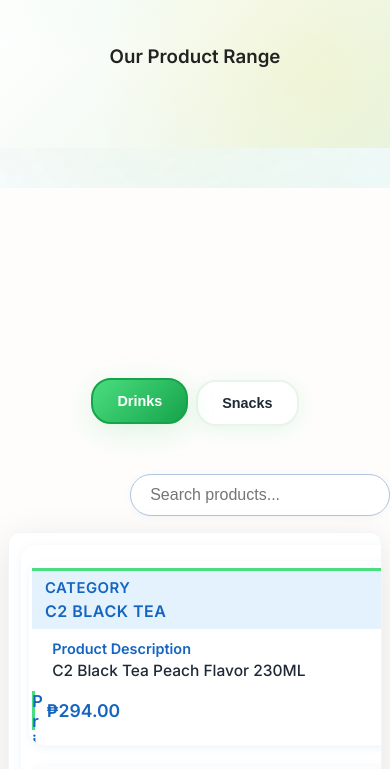
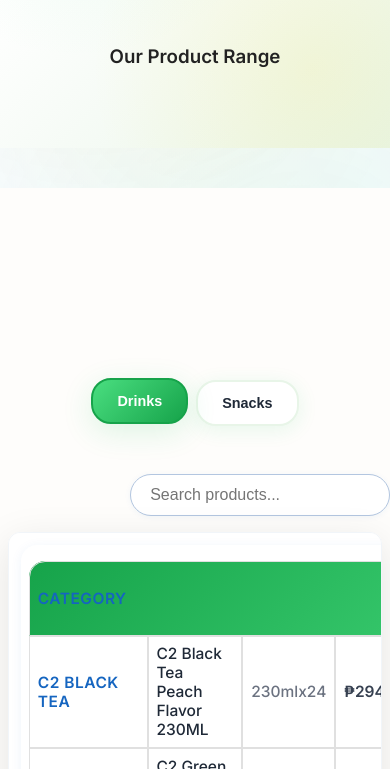
Before and after one commit to michaeljosherr/T-C-Web, a plain HTML site: page products.html in a window 390 px wide. Shown: the part 317-1086 px from the top of the page. Drawn offline with Linux system fonts and the light colour scheme.

Commit message:
overlapping problem solved

```diff
--- a/products.html
+++ b/products.html
@@ -554,64 +554,42 @@
       /* Responsive Table for Mobile - Improved to prevent overlap and stacking issues */
       @media (max-width: 700px) {
         .responsive-table, .responsive-table thead, .responsive-table tbody, .responsive-table tr, .responsive-table th, .responsive-table td {
-          display: block;
-          width: 100%;
+          display: table !important;
+          width: auto !important;
           box-sizing: border-box;
         }
         .responsive-table thead {
-          display: none;
+          display: table-header-group !important;
         }
         .responsive-table tr {
-          margin-bottom: 1.2em;
-          background: #fff;
-          border-radius: 1em;
-          box-shadow: 0 2px 8px rgba(21,101,192,0.07);
-          padding: 0.7em 0.5em;
-          overflow: hidden;
-          display: flex;
-          flex-direction: column;
+          display: table-row !important;
+          margin-bottom: 0 !important;
+          background: none !important;
+          border-radius: 0 !important;
+          box-shadow: none !important;
+          padding: 0 !important;
+          overflow: visible !important;
         }
-        .responsive-table td {
-          text-align: left;
-          padding: 0.7em 0.7em 0.7em 1em;
-          position: relative;
-          min-height: 2.5em;
-          word-break: break-word;
-          white-space: pre-line;
-          font-size: 1em;
-          border: none;
-          background: none;
-          margin-bottom: 0.2em;
+        .responsive-table td, .responsive-table th {
+          display: table-cell !important;
+          padding: 0.7em 1em !important;
+          position: static !important;
+          min-height: unset !important;
+          word-break: normal !important;
+          white-space: normal !important;
+          font-size: 1em !important;
+          background: none !important;
+          border: 1px solid #e0e0e0 !important;
+          margin-bottom: 0 !important;
         }
         .responsive-table td:before {
-          content: attr(data-label);
-          font-weight: 700;
-          color: #1565c0;
-          display: block;
-          margin-bottom: 0.3em;
-          font-size: 0.98em;
-          white-space: normal;
-        }
-        .responsive-table td.price-cell {
-          font-size: 1.1em;
-          color: #1565c0;
-          font-weight: bold;
-        }
-        .responsive-table td.category-cell {
-          font-size: 1em;
-          font-weight: bold;
+          display: none !important;
         }
       }
       @media (max-width: 480px) {
-        .responsive-table tr {
-          padding: 0.4em 0.2em;
-        }
-        .responsive-table td {
-          padding: 0.5em 0.3em 0.5em 0.8em;
-          font-size: 0.97em;
-        }
-        .responsive-table td:before {
-          font-size: 0.93em;
+        .responsive-table td, .responsive-table th {
+          padding: 0.5em 0.5em !important;
+          font-size: 0.97em !important;
         }
       }
       /* Responsive Navigation Bar */
```
